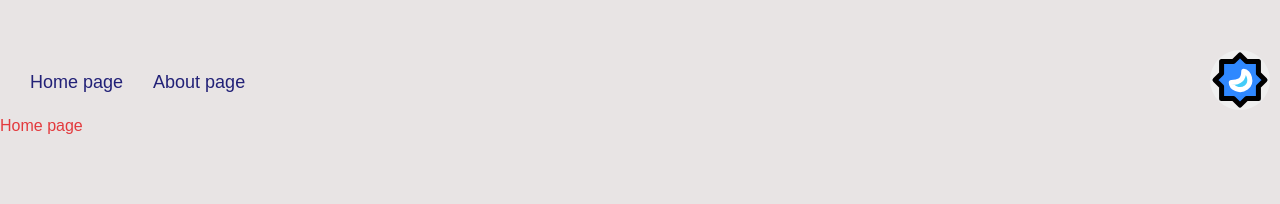
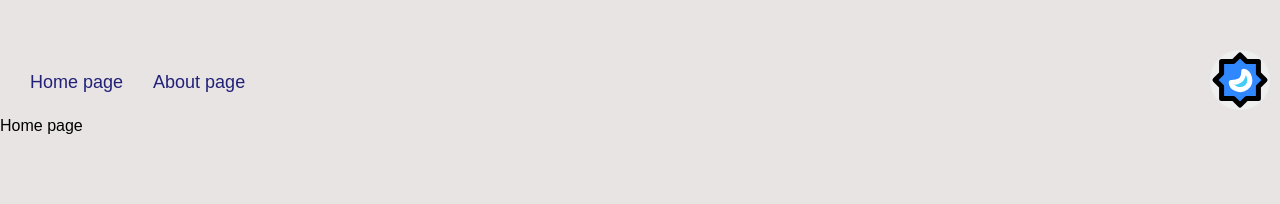
Before and after one commit to DenisPepper/react-advanced-2023, a React app: page / in a window 1280 px wide. Shown: the top 204 px of the page. Built offline with nearby package versions, Linux system fonts and the light colour scheme.

Commit message:
Доработает стили shared-компонента "Кнопка"

```diff
--- a/src/pages/home-page/ui/home-page.tsx
+++ b/src/pages/home-page/ui/home-page.tsx
@@ -1,7 +1,11 @@
+import {AppButton} from "shared/ui/app-button/app-button";
+
 const HomePage = () => {
     return (
         <main>
-            Home page
+            <AppButton buttonStyle='clear' >
+                Home page
+            </AppButton>
         </main>
     );
 }
--- a/src/shared/ui/app-button/app-button.module.css
+++ b/src/shared/ui/app-button/app-button.module.css
@@ -2,13 +2,14 @@
     margin: 0;
     padding: 0;
     cursor: pointer;
+    font-size: var(--font-m);
 }
 
 .button:hover {
     opacity: 0.7;
 }
 
-.button:focus {
+.button:active {
     opacity: 0.5;
 }
 
```
